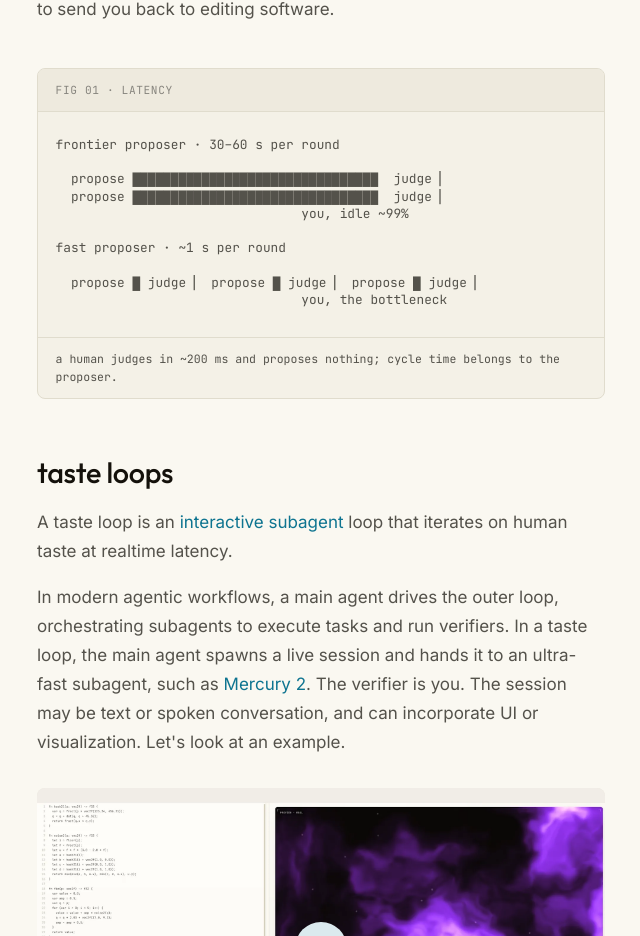
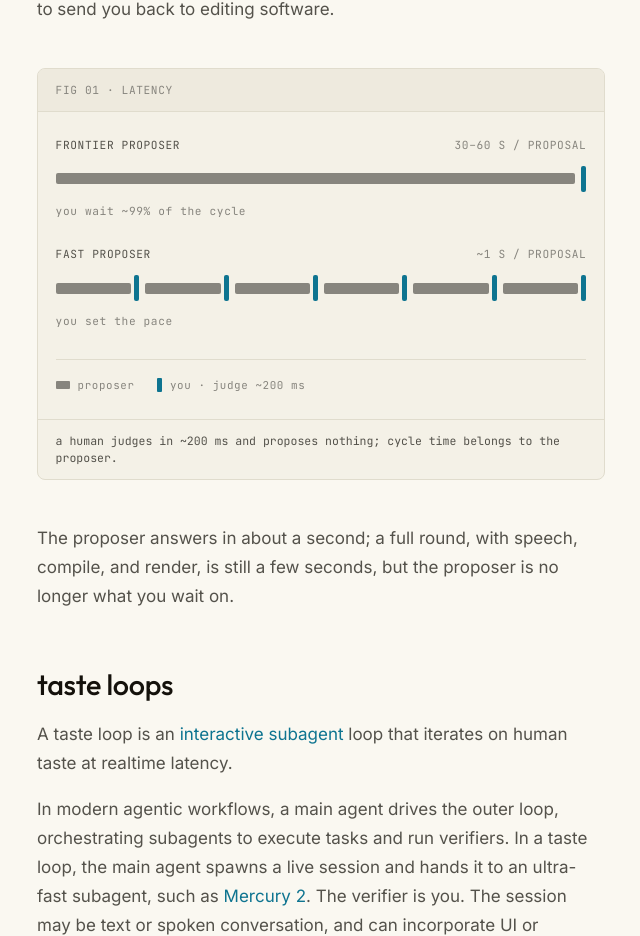
Before and after one commit to dylanebert/taste-loops, a Svelte app: page / in a window 1280 px wide. Shown: the part 1420-2356 px from the top of the page, without its empty margins (319-959 px from the left). Built offline with nearby package versions, Linux system fonts and the light colour scheme.

Commit message:
latency: animated figure replaces the ascii

```diff
--- a/src/App.svelte
+++ b/src/App.svelte
@@ -1,6 +1,7 @@
 <script lang="ts">
   import FigureCard from "./lib/FigureCard.svelte";
   import AsciiBlock from "./lib/AsciiBlock.svelte";
+  import LatencyFigure from "./lib/LatencyFigure.svelte";
   import VideoDemo from "./lib/VideoDemo.svelte";
 
   const loopCode = `while (todos.length) {
@@ -8,17 +9,6 @@
   const feedback = await Promise.all(reviews(result))
   await apply(feedback, result)
 }`;
-
-  const latencyArt = `frontier proposer · 30–60 s per round
-
-  propose ████████████████████████████████  judge ▏
-  propose ████████████████████████████████  judge ▏
-                                you, idle ~99%
-
-fast proposer · ~1 s per round
-
-  propose █ judge ▏ propose █ judge ▏ propose █ judge ▏
-                                you, the bottleneck`;
 </script>
 
 <article class="page">
@@ -88,8 +78,14 @@ fast proposer · ~1 s per round
       label="fig 01 · latency"
       caption="a human judges in ~200 ms and proposes nothing; cycle time belongs to the proposer."
     >
-      <AsciiBlock art={latencyArt} />
+      <LatencyFigure />
     </FigureCard>
+
+    <p>
+      The proposer answers in about a second; a full round, with speech,
+      compile, and render, is still a few seconds, but the proposer is no
+      longer what you wait on.
+    </p>
   </section>
 
   <section class="section">
--- /dev/null
+++ b/src/lib/LatencyFigure.svelte
@@ -0,0 +1,227 @@
+<script lang="ts">
+  // Two schematic lanes contrast where a taste loop spends its time. A lane's grey bands are the
+  // proposer; the accent ticks are the human judging (~200 ms, flat in both regimes). Slow
+  // proposer: one long band, one lonely tick, the human idle. Fast proposer: many short bands, the
+  // human tick now the recurring beat. Motion reveals each lane on scroll, then stills; the
+  // resting state is fully drawn, so reduced-motion and screenshots carry the whole claim.
+
+  const cycles = [0, 1, 2, 3, 4, 5];
+  const step = 140; // ms between fast cycles
+  const seg = 90; // ms band grow before its tick pops
+
+  let armed = $state(false);
+  let play = $state(false);
+  let root: HTMLElement;
+
+  $effect(() => {
+    if (window.matchMedia("(prefers-reduced-motion: reduce)").matches) return;
+    armed = true;
+    const io = new IntersectionObserver(
+      (entries) => {
+        for (const e of entries) {
+          if (e.isIntersecting) {
+            play = true;
+            io.disconnect();
+          }
+        }
+      },
+      { threshold: 0.4 },
+    );
+    io.observe(root);
+    return () => io.disconnect();
+  });
+</script>
+
+<div class="fig" class:armed class:play bind:this={root}>
+  <div class="lane">
+    <div class="head">
+      <span class="name">frontier proposer</span>
+      <span class="time">30–60 s / proposal</span>
+    </div>
+    <div class="track solo">
+      <div class="band" style="transition-duration:1.4s"></div>
+      <div class="tick" style="transition-delay:1.4s"></div>
+    </div>
+    <div class="foot">you wait ~99% of the cycle</div>
+  </div>
+
+  <div class="lane">
+    <div class="head">
+      <span class="name">fast proposer</span>
+      <span class="time">~1 s / proposal</span>
+    </div>
+    <div class="track">
+      {#each cycles as c (c)}
+        <div class="cycle">
+          <div class="band" style="transition-delay:{c * step}ms"></div>
+          <div class="tick" style="transition-delay:{c * step + seg}ms"></div>
+        </div>
+      {/each}
+    </div>
+    <div class="foot">you set the pace</div>
+  </div>
+
+  <div class="legend">
+    <span class="key"><i class="sw band-sw"></i>proposer</span>
+    <span class="key"><i class="sw tick-sw"></i>you · judge ~200 ms</span>
+  </div>
+</div>
+
+<style>
+  .fig {
+    display: flex;
+    flex-direction: column;
+    gap: 1.5rem;
+  }
+
+  .lane {
+    display: flex;
+    flex-direction: column;
+    gap: 0.55rem;
+  }
+
+  .head {
+    display: flex;
+    justify-content: space-between;
+    gap: 1rem;
+    font-family: var(--mono);
+    font-size: 0.7rem;
+    letter-spacing: var(--step);
+    text-transform: uppercase;
+  }
+
+  .name {
+    color: var(--text-dim);
+  }
+
+  .time {
+    color: var(--text-muted);
+  }
+
+  .track {
+    display: flex;
+    align-items: center;
+    gap: 6px;
+    height: 30px;
+  }
+
+  .cycle {
+    display: flex;
+    align-items: center;
+    gap: 3px;
+    flex: 1;
+    min-width: 0;
+  }
+
+  /* the frontier lane is one band + one tick; the band eats the whole width */
+  .track.solo .band {
+    flex: 1;
+  }
+
+  .band {
+    height: 11px;
+    flex: 1;
+    min-width: 0;
+    border-radius: 2px;
+    background: var(--text-muted);
+    transform: scaleX(1);
+    transform-origin: left center;
+    transition: transform 0.16s var(--ease-out);
+  }
+
+  .tick {
+    width: 5px;
+    height: 26px;
+    flex: none;
+    border-radius: 2px;
+    background: var(--accent);
+    transform: scaleY(1);
+    transform-origin: bottom center;
+    opacity: 1;
+    transition:
+      transform 0.24s var(--ease-out),
+      opacity 0.24s var(--ease-out);
+  }
+
+  .foot {
+    font-family: var(--mono);
+    font-size: 0.7rem;
+    letter-spacing: var(--step);
+    color: var(--text-muted);
+  }
+
+  .legend {
+    display: flex;
+    flex-wrap: wrap;
+    gap: 0.4rem 1.4rem;
+    margin-top: 0.25rem;
+    padding-top: 1rem;
+    border-top: 1px solid var(--border);
+    font-family: var(--mono);
+    font-size: 0.68rem;
+    letter-spacing: var(--step);
+    color: var(--text-muted);
+  }
+
+  .key {
+    display: inline-flex;
+    align-items: center;
+    gap: 0.5rem;
+  }
+
+  .sw {
+    display: inline-block;
+    border-radius: 1px;
+  }
+
+  .band-sw {
+    width: 14px;
+    height: 8px;
+    background: var(--text-muted);
+  }
+
+  .tick-sw {
+    width: 5px;
+    height: 14px;
+    background: var(--accent);
+  }
+
+  /* Armed = the pre-roll empty state, set on mount only when motion is allowed. Snapping to empty
+     is instant (no transition); play then animates empty -> full and settles at the resting state. */
+  .fig.armed:not(.play) .band,
+  .fig.armed:not(.play) .tick {
+    transition: none;
+  }
+
+  .fig.armed .band {
+    transform: scaleX(0);
+  }
+
+  .fig.armed .tick {
+    transform: scaleY(0);
+    opacity: 0;
+  }
+
+  .fig.armed.play .band {
+    transform: scaleX(1);
+  }
+
+  .fig.armed.play .tick {
+    transform: scaleY(1);
+    opacity: 1;
+  }
+
+  @media (prefers-reduced-motion: reduce) {
+    .band {
+      transform: scaleX(1) !important;
+    }
+    .tick {
+      transform: scaleY(1) !important;
+      opacity: 1 !important;
+    }
+    .band,
+    .tick {
+      transition: none !important;
+    }
+  }
+</style>
```
